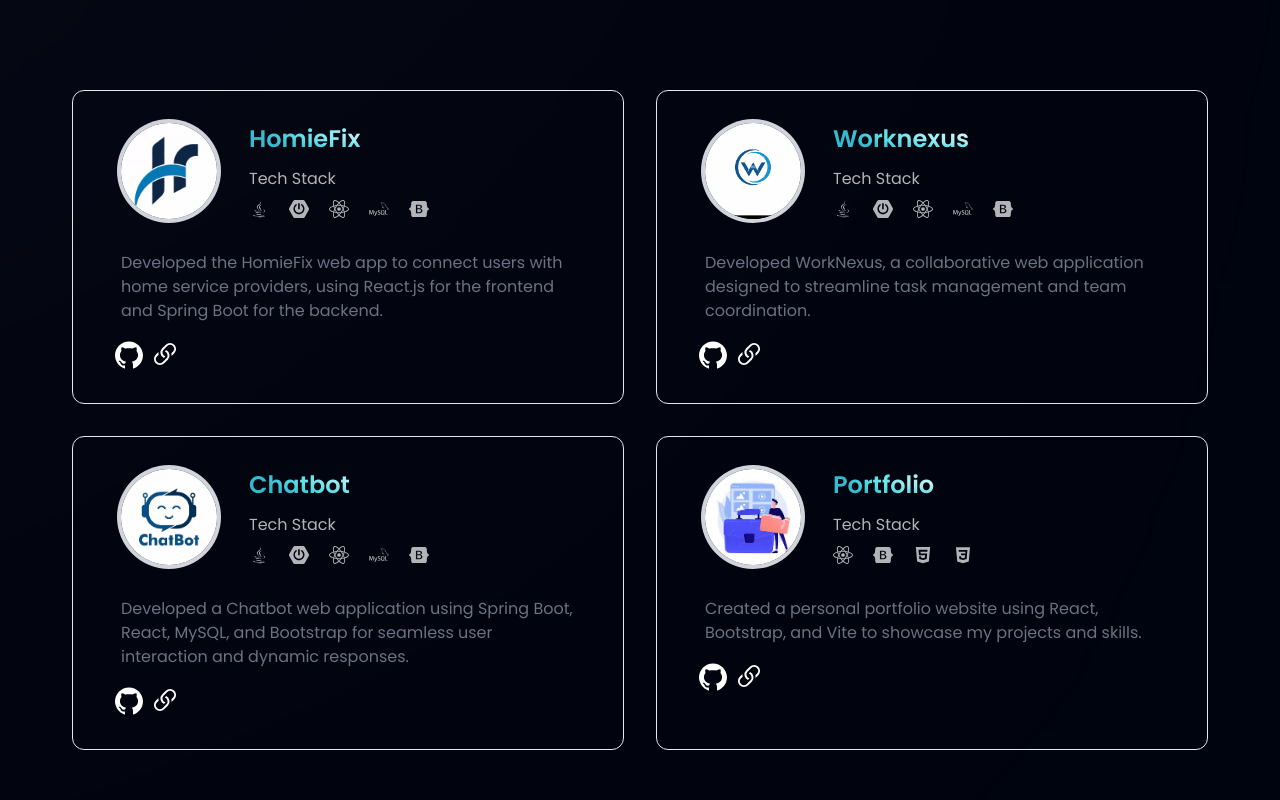
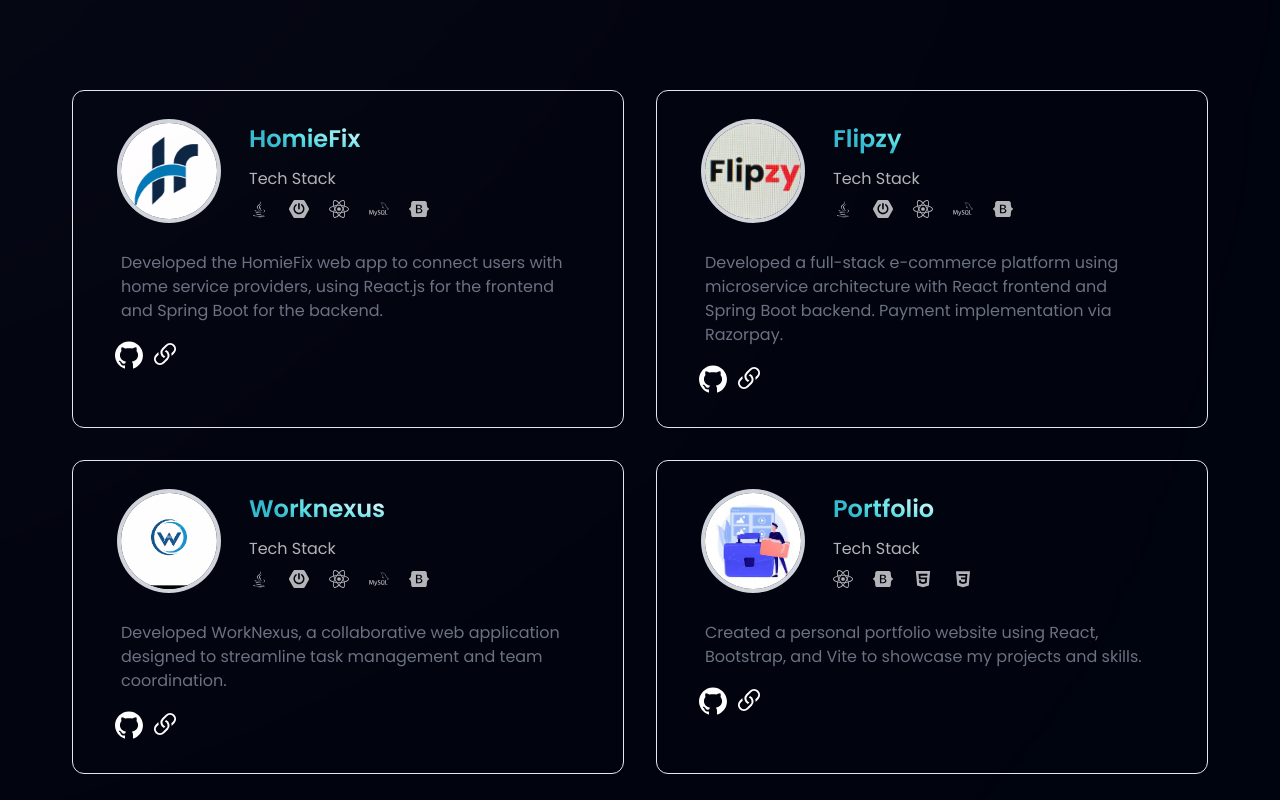
Before and after one commit to shajai63/Portfolio, a React (Vite) app: page / in a window 1280 px wide. Shown: the part 2660-3460 px from the top of the page. Built offline with nearby package versions, Linux system fonts and the light colour scheme.

Commit message:
Update UI or feature

```diff
--- a/src/assets/index.js
+++ b/src/assets/index.js
@@ -23,7 +23,7 @@ import nsic from "./nsic.jpg";
 import jspiders from "./jspiders.jpeg";
 import homiefix from "./homiefix.png";
 import worknexus from "./worknexus.jpg";
-import chatbot from "./chatbot.jpg";
+import flipzy from "./Flipzy.jpg"
 import ponjesly from "./ponjesly.png";
 import bapuji from "./school.png";
 import comicify_ai from "./comicify-ai.png";
@@ -87,7 +87,7 @@ export {
   jspiders,
   homiefix,
   worknexus,
-  chatbot,
+  flipzy,
   ponjesly,
   bapuji,
 };
--- a/src/constants/index.js
+++ b/src/constants/index.js
@@ -5,7 +5,7 @@ import {
   jspiders,
   homiefix,
   worknexus,
-  chatbot,
+  flipzy,
   ponjesly,
   bapuji,
 } from "../assets";
@@ -33,7 +33,7 @@ import {
   SiEclipseide,
 } from "react-icons/si";
 
-import { DiCss3, DiJava} from "react-icons/di";
+import { DiCss3, DiJava } from "react-icons/di";
 import { BiLogoVisualStudio } from "react-icons/bi";
 
 export const resumeLink =
@@ -310,6 +310,42 @@ export const projects = [
   },
   {
     id: "project-2",
+    title: "Flipzy",
+    github: "https://github.com/shajai63?tab=repositories",
+    link: "https://drive.google.com/file/d/1LEwietK2vBv2FtYMClyyijzF4AR1k7ds/view?usp=sharing",
+    image: flipzy,
+    content:
+      "Developed a full-stack e-commerce platform using microservice architecture with React frontend and Spring Boot backend. Payment implementation via Razorpay.",
+    stack: [
+      {
+        id: "icon-1",
+        icon: DiJava,
+        name: "Java",
+      },
+      {
+        id: "icon-2",
+        icon: SiSpringboot,
+        name: "Springboot",
+      },
+      {
+        id: "icon-3",
+        icon: SiReact,
+        name: "React.js",
+      },
+      {
+        id: "icon-4",
+        icon: SiMysql,
+        name: "Mysql",
+      },
+      {
+        id: "icon-5",
+        icon: SiBootstrap,
+        name: "Bootstrap",
+      },
+    ],
+  },
+  {
+    id: "project-3",
     title: "Worknexus",
     github: "https://github.com/shajai63?tab=repositories",
     link: "e",
@@ -344,42 +380,7 @@ export const projects = [
       },
     ],
   },
-  {
-    id: "project-3",
-    title: "Chatbot",
-    github: "https://github.com/shajai63?tab=repositories",
-    link: "e",
-    image: chatbot,
-    content:
-      "Developed a Chatbot web application using Spring Boot, React, MySQL, and Bootstrap for seamless user interaction and dynamic responses.",
-    stack: [
-      {
-        id: "icon-1",
-        icon: DiJava,
-        name: "Java",
-      },
-      {
-        id: "icon-2",
-        icon: SiSpringboot,
-        name: "Springboot",
-      },
-      {
-        id: "icon-3",
-        icon: SiReact,
-        name: "React.js",
-      },
-      {
-        id: "icon-4",
-        icon: SiMysql,
-        name: "Mysql",
-      },
-      {
-        id: "icon-5",
-        icon: SiBootstrap,
-        name: "Bootstrap",
-      },
-    ],
-  },
+
   {
     id: "project-4",
     title: "Portfolio",
```
Also changed, not shown: src/assets/Flipzy.jpg (added).
